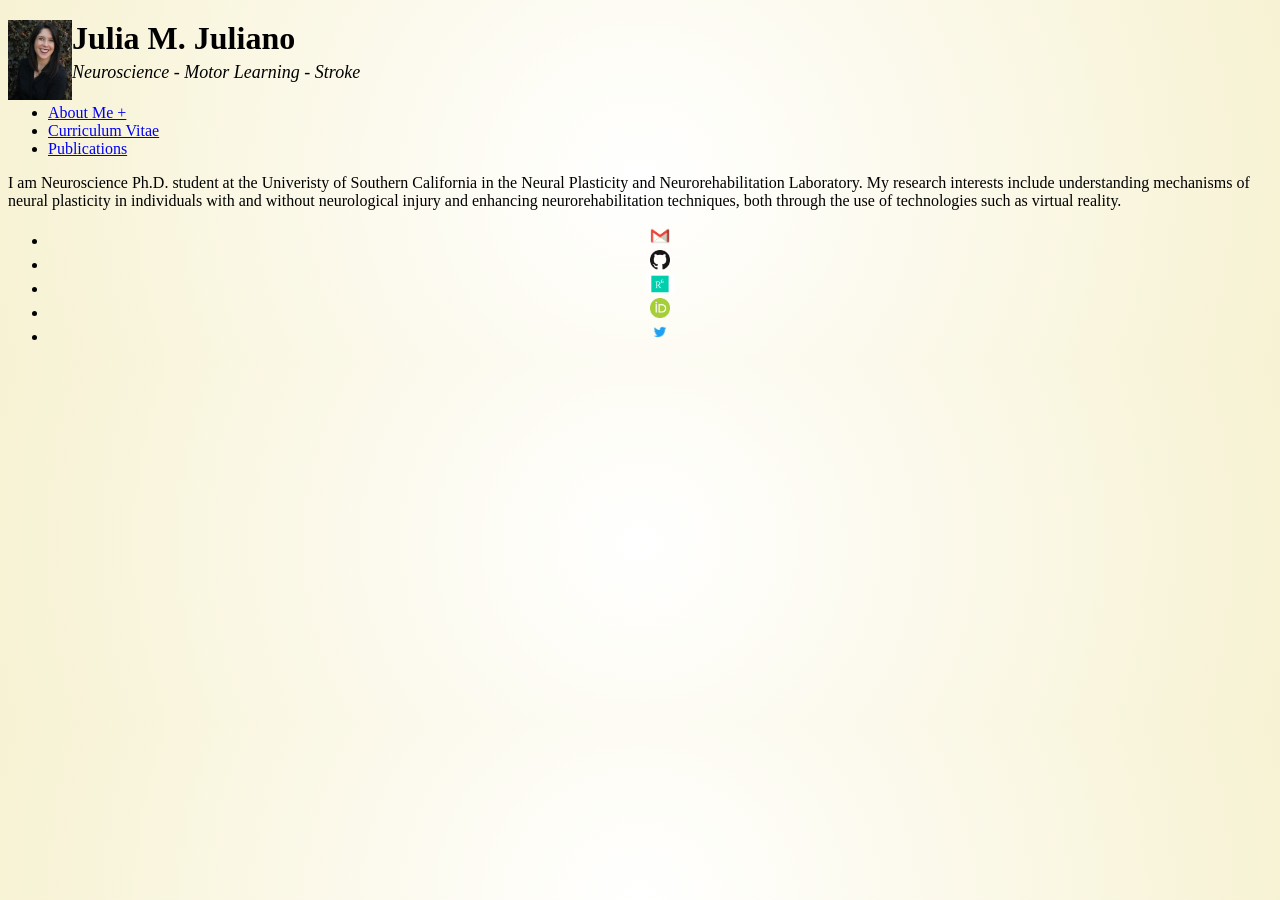
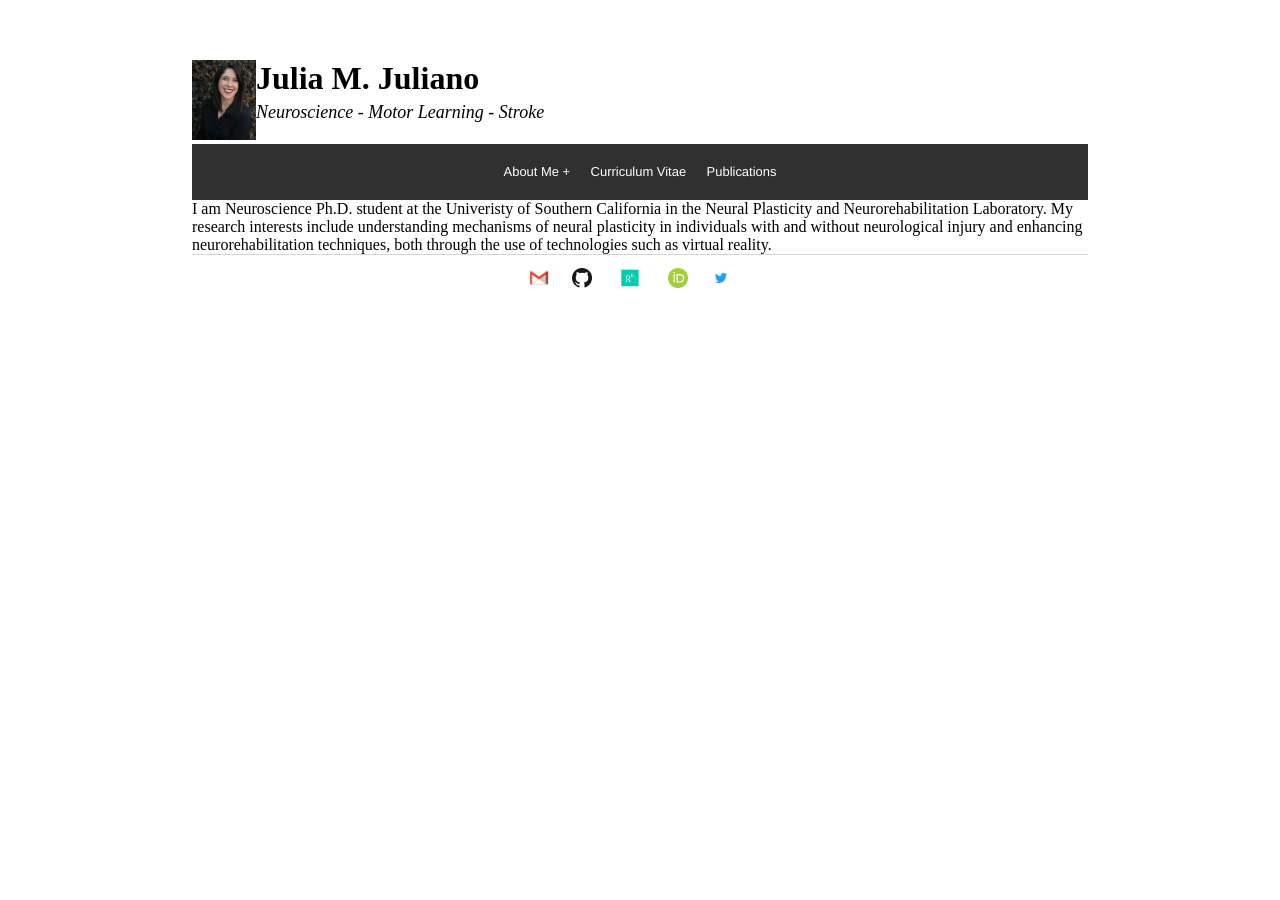
Before and after one commit to juliamjuliano/juliamjuliano.github.io, a Jekyll site: the page built from index.html, in a window 1280 px wide. Built offline with Jekyll 4.4.1, drawn with Linux system fonts in a browser that asks for light colours.

Commit message:
Update default.html

```diff
--- a/_layouts/default.html
+++ b/_layouts/default.html
@@ -3,7 +3,7 @@
 		<head>
 			<title>{{ page.title }}</title>
 			<!-- link to main stylesheet -->
-			<link rel="stylesheet" type="text/css" href="assets/css/main.css">
+			<link rel="stylesheet" type="text/css" href="assets/css/style.css">
 			<!-- SEO -->
 			<meta name="description" content="Julia M. Juliano">
 			<meta name="keywords" content="Neuroscience, Motor Learning, Stroke, Virtual Reality, Modeling">
```
